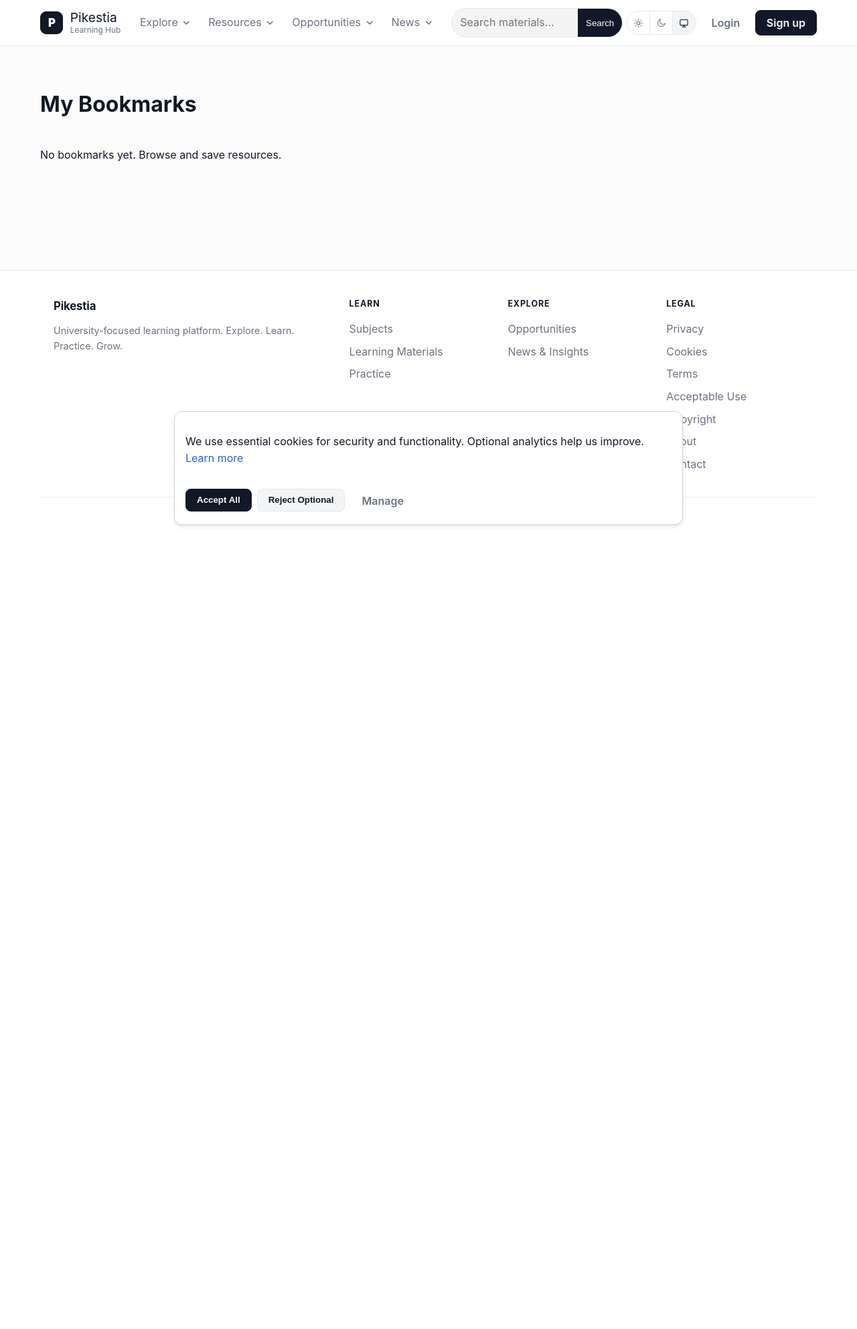
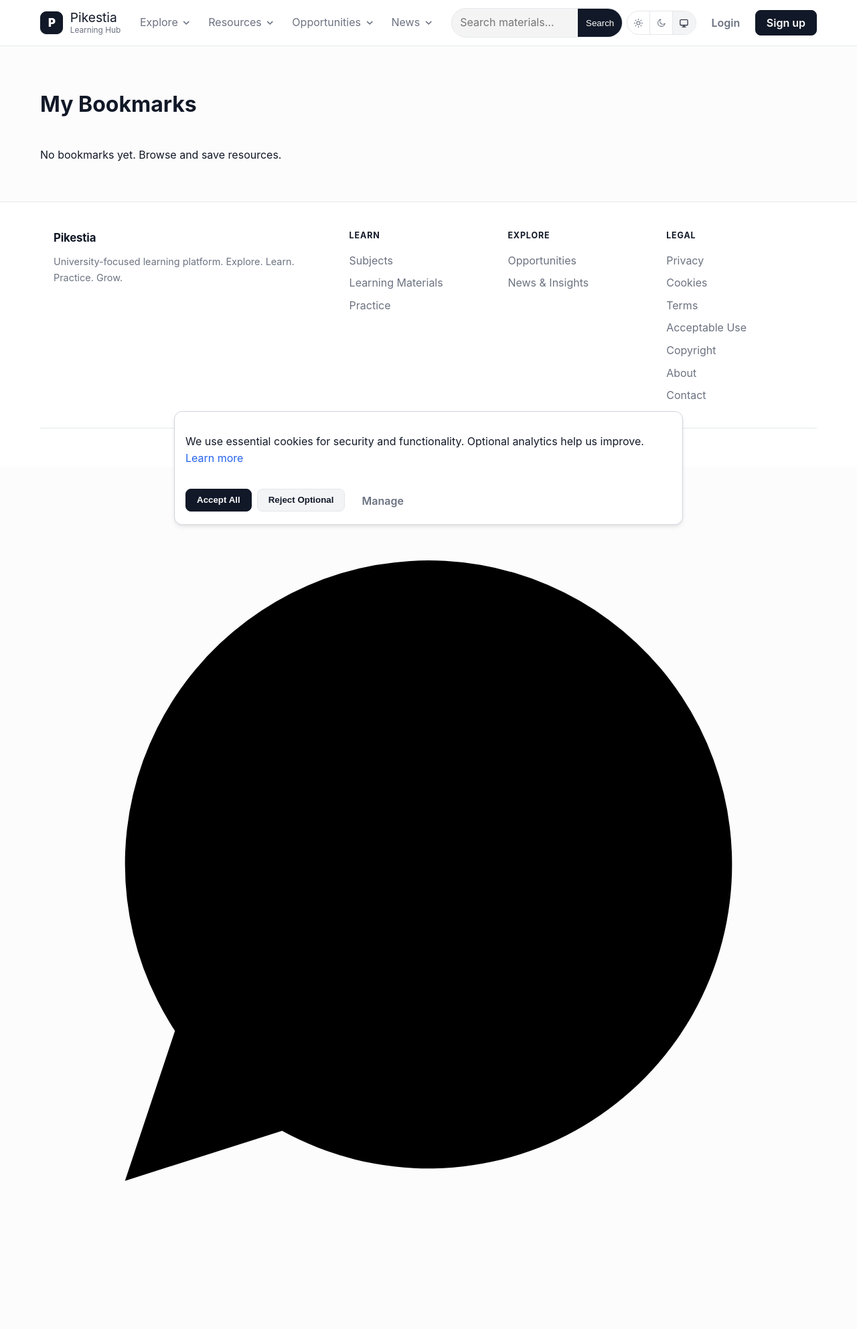
Before and after one commit to ssegirinyapius07-lab/pikestia-learning-hub, a Django app: template templates/bookmarks/list.html in a window 1280 px wide. Shown: the whole page at 67% size. Before the commit the page ends 787 px from the top, so only its background shows below. Run offline with Django 4.2, Linux system fonts and the light colour scheme; the template is opened without the code that fills it, so the values that code supplies are empty.

Commit message:
feat: add floating WhatsApp contact button

```diff
--- a/templates/base.html
+++ b/templates/base.html
@@ -285,6 +285,13 @@
     <div class="container footer-bottom">© {% now "Y" %} Pikestia Learning Hub. All rights reserved.</div>
   </footer>
 
+  <a class="whatsapp-float" href="https://wa.me/256745624829" target="_blank" rel="noopener noreferrer" aria-label="Contact Pikestia on WhatsApp" title="Contact Pikestia on WhatsApp">
+    <svg viewBox="0 0 24 24" aria-hidden="true" focusable="false">
+      <path d="M20.5 11.1a8.5 8.5 0 0 1-12.6 7.5L3.5 20l1.4-4.2A8.5 8.5 0 1 1 20.5 11.1Z"></path>
+      <path d="M8.7 7.9c.2-.4.4-.4.7-.4h.5c.2 0 .4.1.5.4l.7 1.7c.1.2 0 .4-.1.6l-.5.6c-.1.1-.1.3 0 .4.4.8 1 1.4 1.8 1.8.1.1.3.1.4 0l.6-.5c.2-.1.4-.2.6-.1l1.7.7c.3.1.4.3.4.5v.5c0 .3-.1.5-.4.7-.4.3-.9.4-1.4.3-1.3-.2-2.7-.9-3.8-2-1.1-1.1-1.8-2.5-2-3.8-.1-.5 0-1 .3-1.4Z"></path>
+    </svg>
+  </a>
+
   {% if not cookie_consent %}
   <div id="cookie-banner" class="cookie-banner" role="dialog" aria-label="Cookie consent">
     <div class="cookie-content">
```
